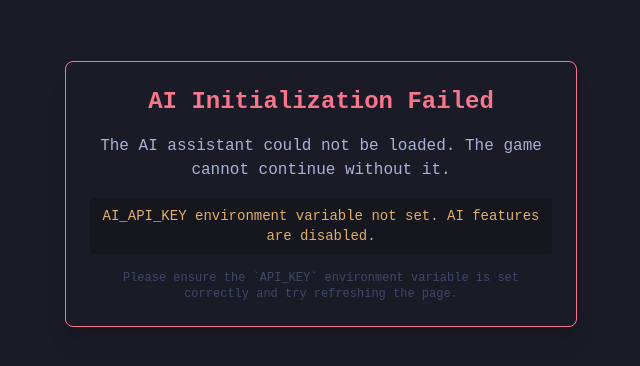
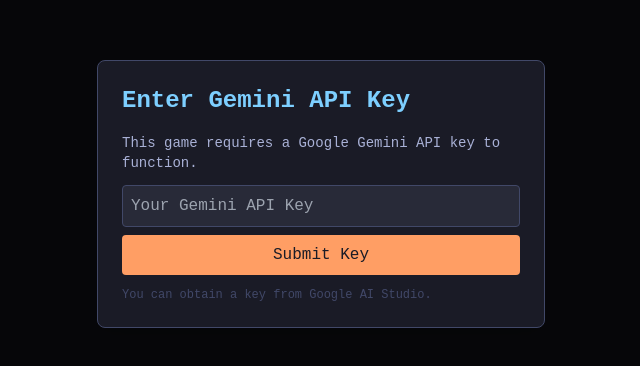
Before and after one commit to Patricklumowa/The-Whispering-Wood-Saga, a React (Vite) app: page / in a window 1280 px wide. Shown: the part 206-572 px from the top of the page, without its empty margins (319-959 px from the left). Built offline with nearby package versions, Linux system fonts and the light colour scheme.

Commit message:
Update App.tsx

```diff
--- a/App.tsx
+++ b/App.tsx
@@ -10,14 +10,15 @@
 import CombatDisplay from './components/CombatDisplay';
 import WorldMap from './components/WorldMap';
 import { DialogueChoice, GameState } from './types';
-import { initializeAiClient, callGemini } from './lib/ai';
+import { initializeAiClient, callGemini, getAiClient } from './lib/ai';
 import { obfuscateState, deobfuscateCode } from './lib/saveLoadUtils';
 
 const App: React.FC = () => {
   const { gameState, dispatch, processCommand: engineProcessCommand } = useGameEngine();
 
-  const [aiReady, setAiReady] = useState(false);
-  const [aiInitError, setAiInitError] = useState<string | null>(null);
+  const [isApiKeyModalOpen, setIsApiKeyModalOpen] = useState(false);
+  const [apiKeyInput, setApiKeyInput] = useState('');
+  const [apiKeyError, setApiKeyError] = useState<string | null>(null);
 
   const [isNameModalOpen, setIsNameModalOpen] = useState(false);
   const [playerNameInput, setPlayerNameInput] = useState('');
@@ -30,32 +31,40 @@
   const [loadCodeError, setLoadCodeError] = useState<string | null>(null);
   const saveCodeTextAreaRef = useRef<HTMLTextAreaElement>(null);
 
+  // Effect 1: AI Initialization Check
+  useEffect(() => {
+    if (!getAiClient() && !gameState.isGameOver) {
+      setIsApiKeyModalOpen(true);
+    }
+  }, [gameState.isGameOver]);
 
-  // Effect 1: AI Initialization on load
-  useEffect(() => {
-    const initAi = async () => {
-      if (initializeAiClient()) {
-        const testResponse = await callGemini("test"); // Simple test call to verify connection and key
-        if (testResponse.toLowerCase().startsWith("error:")) {
-          setAiInitError(testResponse);
-          setAiReady(false);
-        } else {
-          setAiReady(true);
-          setAiInitError(null);
-          dispatch({ type: 'ADD_MESSAGE', message: 'AI Client initialized successfully.', messageType: 'system' });
-        }
+  const handleApiKeySubmit = async () => {
+    if (!apiKeyInput.trim()) {
+      setApiKeyError('Please enter an API key.');
+      return;
+    }
+    setApiKeyError(null);
+    dispatch({ type: 'SET_AI_PROCESSING', payload: true });
+
+    if (initializeAiClient(apiKeyInput.trim())) {
+      const testResponse = await callGemini('test');
+      if (testResponse && !testResponse.toLowerCase().startsWith('error:')) {
+        setApiKeyInput('');
+        setIsApiKeyModalOpen(false);
+        dispatch({ type: 'ADD_MESSAGE', message: 'AI Client initialized successfully.', messageType: 'system' });
       } else {
-        setAiInitError("AI_API_KEY environment variable not set. AI features are disabled.");
-        setAiReady(false);
+        setApiKeyError(testResponse || 'The provided API key is invalid or could not connect.');
       }
-    };
-    initAi();
-  }, [dispatch]);
+    } else {
+      setApiKeyError('Failed to initialize AI client. The key might be malformed.');
+    }
+    dispatch({ type: 'SET_AI_PROCESSING', payload: false });
+  };
 
 
-  // Effect 2: Player Name Modal Logic - Runs ONLY if AI is ready
+  // Effect 2: Player Name Modal Logic
   useEffect(() => {
-    if (!aiReady || gameState.isGameOver || gameState.isLoading) {
+    if (isApiKeyModalOpen || gameState.isGameOver || gameState.isLoading) {
       setIsNameModalOpen(false);
       return;
     }
@@ -66,14 +75,14 @@
       setIsNameModalOpen(false);
       if (!gameStarted) setGameStarted(true);
     } else {
-      if (gameState.player.name === 'Adventurer' || gameState.player.name === '') {
+      if ((gameState.player.name === 'Adventurer' || gameState.player.name === '') && getAiClient()) {
         setIsNameModalOpen(true);
       } else {
         setGameStarted(true);
         setIsNameModalOpen(false);
       }
     }
-  }, [aiReady, gameState.player.name, gameState.isLoading, gameStarted, gameState.isGameOver]);
+  }, [isApiKeyModalOpen, gameState.player.name, gameState.isLoading, gameStarted, gameState.isGameOver]);
 
 
   const handleNameSubmit = () => {
@@ -130,6 +139,10 @@
             dispatch({ type: 'LOAD_GAME_STATE', payload: deobfuscated as GameState });
             setIsLoadCodeModalOpen(false);
             setLoadCodeInput('');
+            // After loading a state, re-prompt for API key if not set.
+            if (!getAiClient()) {
+              setIsApiKeyModalOpen(true);
+            }
         } else {
             setLoadCodeError("Invalid save code format. The code does not seem to represent a valid game state.");
         }
@@ -220,34 +233,41 @@
     }
   }
 
-  const shouldRenderMainUI = aiReady && !isNameModalOpen && gameStarted && !gameState.isGameOver && !isSaveCodeModalOpen && !isLoadCodeModalOpen;
+  const shouldRenderMainUI = !isApiKeyModalOpen && !isNameModalOpen && gameStarted && !gameState.isGameOver && !isSaveCodeModalOpen && !isLoadCodeModalOpen;
 
-  if (aiInitError) {
-    return (
-      <div className="flex items-center justify-center h-screen bg-terminal-bg text-terminal-text font-mono p-4">
-        <div className="bg-terminal-bg border border-terminal-red p-6 rounded-lg shadow-xl max-w-lg w-full text-center">
-          <h2 className="text-2xl text-terminal-red font-semibold mb-4">AI Initialization Failed</h2>
-          <p className="mb-4">The AI assistant could not be loaded. The game cannot continue without it.</p>
-          <p className="text-terminal-yellow bg-black bg-opacity-20 p-2 rounded text-sm">{aiInitError}</p>
-          <p className="mt-4 text-xs text-terminal-border">Please ensure the `API_KEY` environment variable is set correctly and try refreshing the page.</p>
-        </div>
-      </div>
-    );
-  }
-
-  if (!aiReady && !gameState.isGameOver) {
-      return <div className="flex items-center justify-center h-screen text-terminal-cyan text-xl animate-pulse">Initializing AI...</div>;
-  }
-
-  if (aiReady && gameState.isLoading && !gameStarted && !isLoadCodeModalOpen && !gameState.isGameOver) {
+  if (gameState.isLoading && !gameStarted) {
     return <div className="flex items-center justify-center h-screen text-terminal-cyan text-xl">Loading Game Data...</div>;
   }
-
 
   return (
     <div className="bg-terminal-bg min-h-screen text-terminal-text font-mono flex flex-col p-1 sm:p-2 md:p-3 selection:bg-terminal-accent selection:text-terminal-bg">
       <Modal
-        isOpen={isNameModalOpen && aiReady && !gameState.isGameOver}
+        isOpen={isApiKeyModalOpen}
+        title="Enter Gemini API Key"
+        showCloseButton={false}
+      >
+        <p className="mb-3 text-sm text-terminal-text">This game requires a Google Gemini API key to function.</p>
+        {apiKeyError && <p className="text-terminal-red text-xs mb-2 p-2 bg-red-900 bg-opacity-30 rounded">{apiKeyError}</p>}
+        <input
+          type="password"
+          value={apiKeyInput}
+          onChange={(e) => setApiKeyInput(e.target.value)}
+          onKeyPress={(e) => e.key === 'Enter' && handleApiKeySubmit()}
+          className="w-full p-2 mb-2 bg-terminal-text bg-opacity-10 border border-terminal-border rounded text-terminal-text focus:outline-none focus:border-terminal-accent"
+          placeholder="Your Gemini API Key"
+        />
+        <button
+          onClick={handleApiKeySubmit}
+          disabled={gameState.isAiProcessing}
+          className="w-full p-2 bg-terminal-accent text-terminal-bg rounded hover:bg-terminal-yellow transition-colors disabled:opacity-50"
+        >
+          {gameState.isAiProcessing ? 'Verifying...' : 'Submit Key'}
+        </button>
+        <p className="text-xs text-terminal-border mt-3">You can obtain a key from Google AI Studio.</p>
+      </Modal>
+
+      <Modal
+        isOpen={isNameModalOpen}
         title="Enter Your Name"
         showCloseButton={false}
       >
@@ -387,12 +407,12 @@
               playerName={gameState.player.name}
               isAiProcessing={gameState.isAiProcessing}
               aiInteraction={gameState.aiInteraction}
-              disabled={gameState.isGameOver || !aiReady || isNameModalOpen || isSaveCodeModalOpen || isLoadCodeModalOpen}
+              disabled={gameState.isGameOver || isApiKeyModalOpen || isNameModalOpen || isSaveCodeModalOpen || isLoadCodeModalOpen}
             />
           </footer>
         </>
       )}
-      {!shouldRenderMainUI && !isNameModalOpen && !isSaveCodeModalOpen && !isLoadCodeModalOpen && !gameState.isGameOver && !aiInitError &&
+      {!shouldRenderMainUI && !isApiKeyModalOpen && !isNameModalOpen && !isSaveCodeModalOpen && !isLoadCodeModalOpen && !gameState.isGameOver &&
         <div className="flex items-center justify-center h-screen text-terminal-cyan text-xl">Initializing Interface...</div>
       }
     </div>
```
